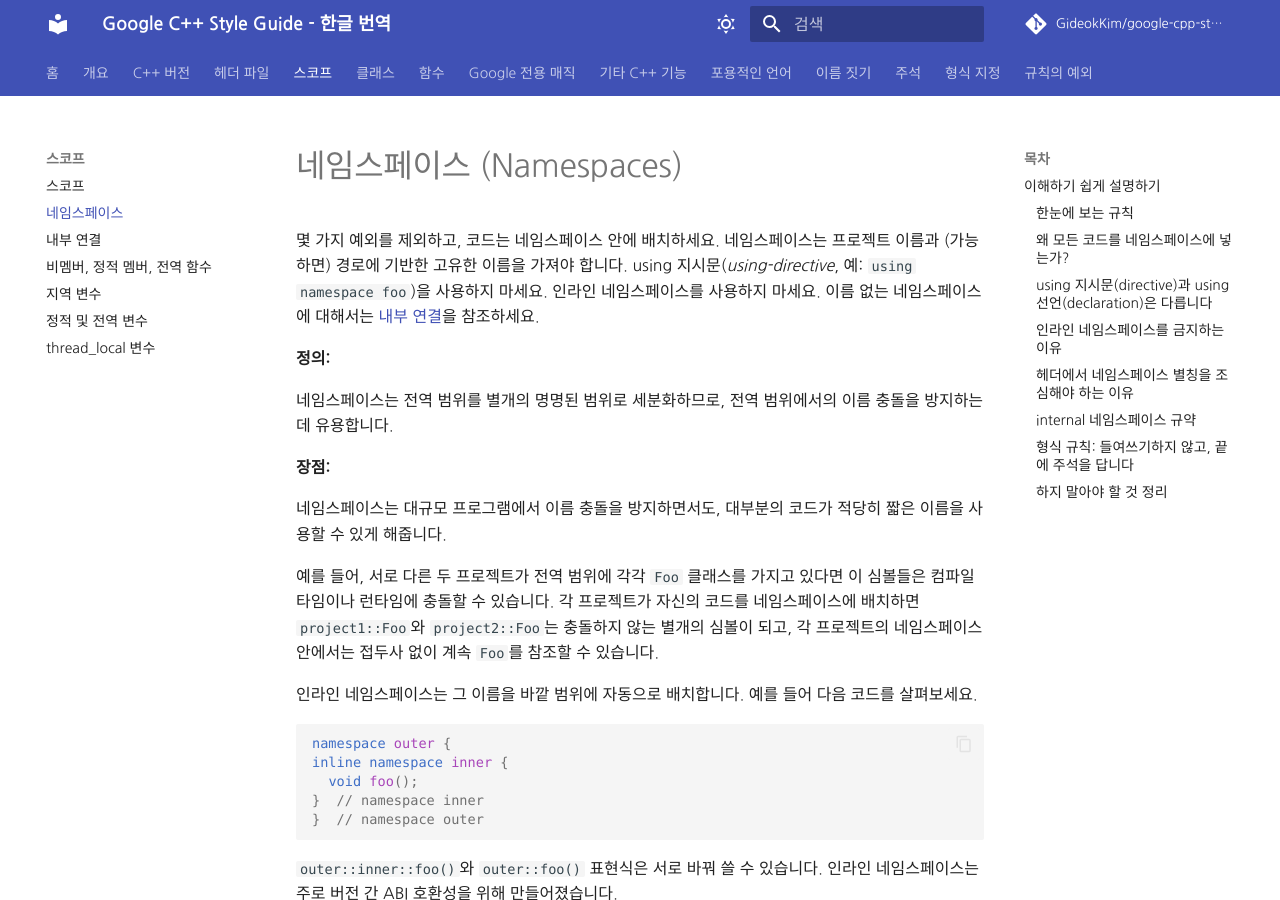
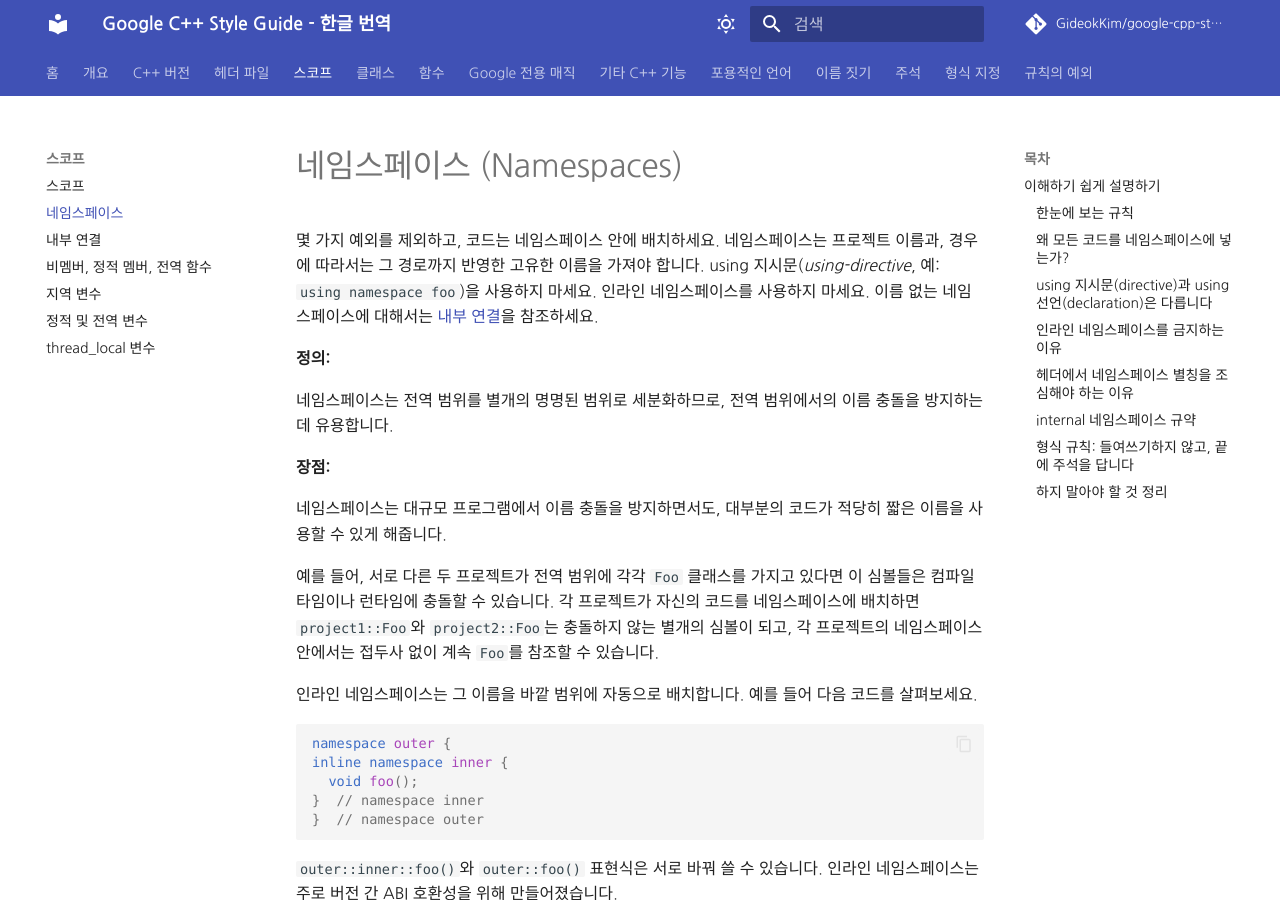
Before and after one commit to GideokKim/google-cpp-style-guide-kr, an MkDocs documentation site: the page built from google cpp style guide/namespaces.md, in a window 1280 px wide and 900 px high. Built offline with MkDocs 1.6.1 and Material for MkDocs 9.7.7, drawn with Linux system fonts in a browser that asks for light colours; some web fonts are replaced; comment, search, counter and statistics services are not loaded.

Commit message:
docs(scope): sharpen `possibly its path` wording in `namespaces`
The opening paragraph rendered "and possibly its path" as "(가능하면)",
which reads as a recommendation to include the path whenever feasible.
Upstream only notes that the path may be part of the name in some cases,
so the previous wording was more prescriptive than the original.

```diff
--- a/google cpp style guide/namespaces.md
+++ b/google cpp style guide/namespaces.md
@@ -1,6 +1,6 @@
 # 네임스페이스 (Namespaces)
 
-몇 가지 예외를 제외하고, 코드는 네임스페이스 안에 배치하세요. 네임스페이스는 프로젝트 이름과 (가능하면) 경로에 기반한 고유한 이름을 가져야 합니다. using 지시문(_using-directive_, 예: `using namespace foo`)을 사용하지 마세요. 인라인 네임스페이스를 사용하지 마세요. 이름 없는 네임스페이스에 대해서는 [내부 연결](internal_linkage.md)을 참조하세요.
+몇 가지 예외를 제외하고, 코드는 네임스페이스 안에 배치하세요. 네임스페이스는 프로젝트 이름과, 경우에 따라서는 그 경로까지 반영한 고유한 이름을 가져야 합니다. using 지시문(_using-directive_, 예: `using namespace foo`)을 사용하지 마세요. 인라인 네임스페이스를 사용하지 마세요. 이름 없는 네임스페이스에 대해서는 [내부 연결](internal_linkage.md)을 참조하세요.
 
 **정의:**
 
```
